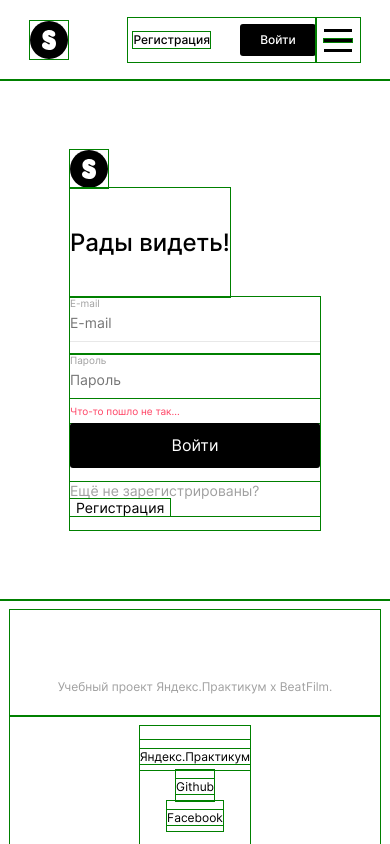
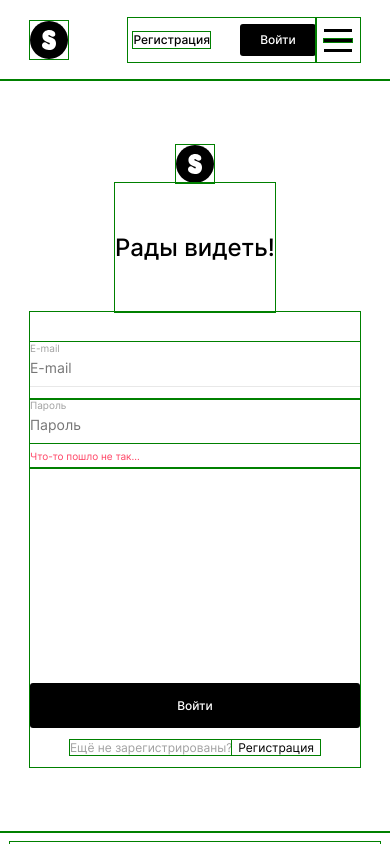
Before and after one commit to AmoryMeow/movies-explorer-frontend, a React (Create React App) app: page /signin in a window 390 px wide. Shown: the top 844 px of the page. Built offline with nearby package versions, Linux system fonts and the light colour scheme.

Commit message:
refactor: Login, Register, AuthForm - adaptive layout

```diff
--- a/src/components/AuthForm/AuthForm.css
+++ b/src/components/AuthForm/AuthForm.css
@@ -1,10 +1,24 @@
 .form {
   max-width: 396px;
   width: 100%;
+  min-height: 425px;
   display: flex;
   flex-direction: column;
 }
+
+.form__footer {
+  display: flex;
+  flex-direction: column;
+  flex: 1;
+  justify-content: flex-end;
+}
+
 .form__submit {
+  font-family: Inter;
+  font-style: normal;
+  font-weight: 500;
+  font-size: 14px;
+  line-height: 17px;
   width: 100%;
   max-width: 396px;
   min-height: 45px;
@@ -40,3 +54,26 @@
   cursor: pointer;
   padding: 0 6px;
 }
+
+
+@media (max-width: 1279px) {
+
+}
+
+@media (max-width: 767px) {
+  .form {
+    padding-top: 30px;
+  }
+  .form__submit {
+    font-size: 12px;
+    line-height: 15px;
+  }
+  .form__text {
+    font-size: 12px;
+    line-height: 15px;
+  }
+  .form__link {
+    font-size: 12px;
+    line-height: 15px;
+  }
+}
--- a/src/components/AuthForm/AuthForm.js
+++ b/src/components/AuthForm/AuthForm.js
@@ -8,10 +8,12 @@ function AuthForm({name, submitText, linkText, link, linkSubText,...props}) {
       {
         props.children
       }
-      <button className="form__submit">{submitText}</button>
-      <p className="form__text">{linkSubText}
-        <NavLink className="form__link" to={link}>{linkText}</NavLink>
-      </p>
+      <div className="form__footer">
+        <button className="form__submit">{submitText}</button>
+        <p className="form__text">{linkSubText}
+          <NavLink className="form__link" to={link}>{linkText}</NavLink>
+        </p>
+      </div>
     </form>
   );
 }
--- a/src/components/Login/Login.css
+++ b/src/components/Login/Login.css
@@ -15,3 +15,19 @@
   margin: 0;
   padding: 40px 0;
 }
+
+@media (max-width: 1279px) {
+  .login {
+    padding: 232px 70px;
+  }
+}
+
+@media (max-width: 767px) {
+  .login {
+    padding: 65px 30px;
+    align-items: center;
+  }
+  .login__title {
+    padding: 50px 0;
+  }
+}
--- a/src/components/Register/Register.css
+++ b/src/components/Register/Register.css
@@ -15,3 +15,20 @@
   margin: 0;
   padding: 40px 0;
 }
+
+
+@media (max-width: 1279px) {
+  .register {
+    padding: 232px 70px;
+  }
+}
+
+@media (max-width: 767px) {
+  .register {
+    padding: 65px 30px;
+    align-items: center;
+  }
+  .register__title {
+    padding: 50px 0;
+  }
+}
--- a/src/components/Register/Register.js
+++ b/src/components/Register/Register.js
@@ -22,12 +22,14 @@ function Register() {
           name="name"
           type="text"
           placeholder="Имя"
+          errorText=""
         />
         <Input
           id="email"
           name="email"
           type="email"
           placeholder="E-mail"
+          errorText="Что-то пошло не так..."
         />
         <Input
           id="password"
```
